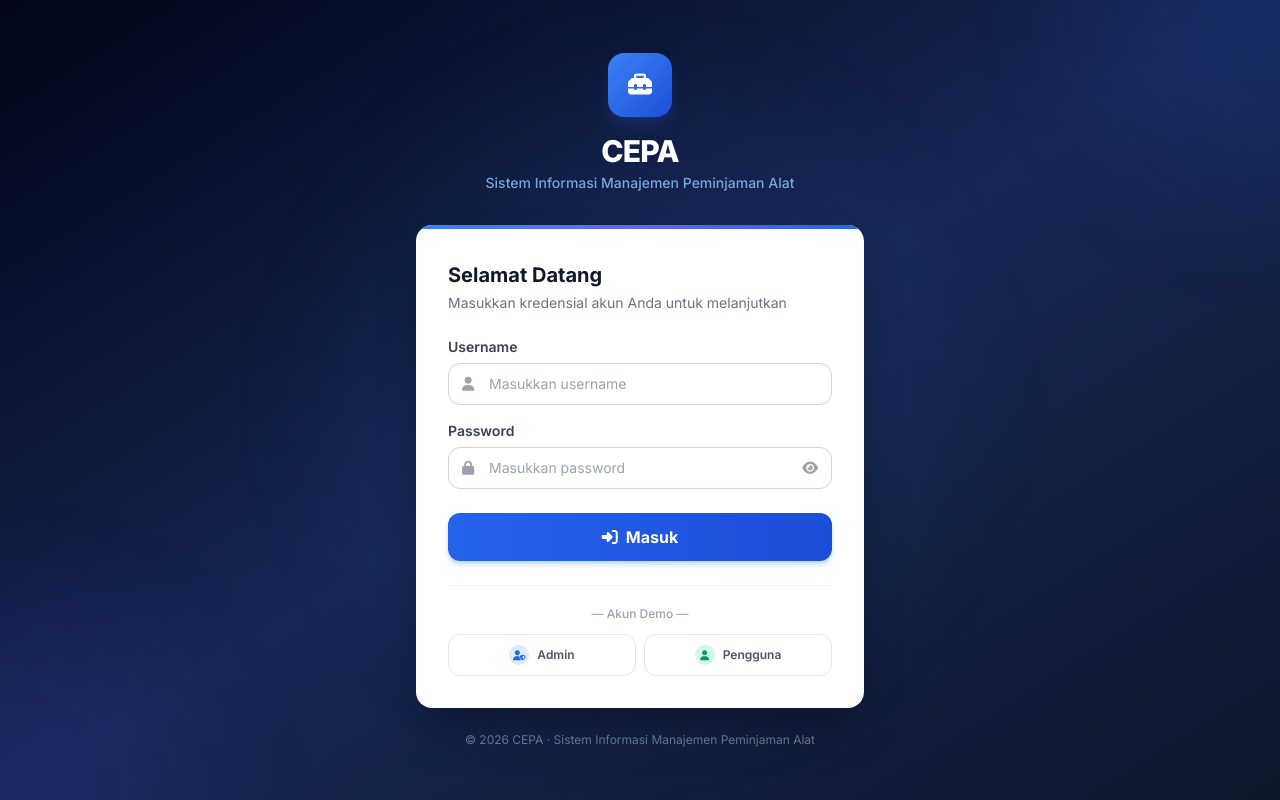
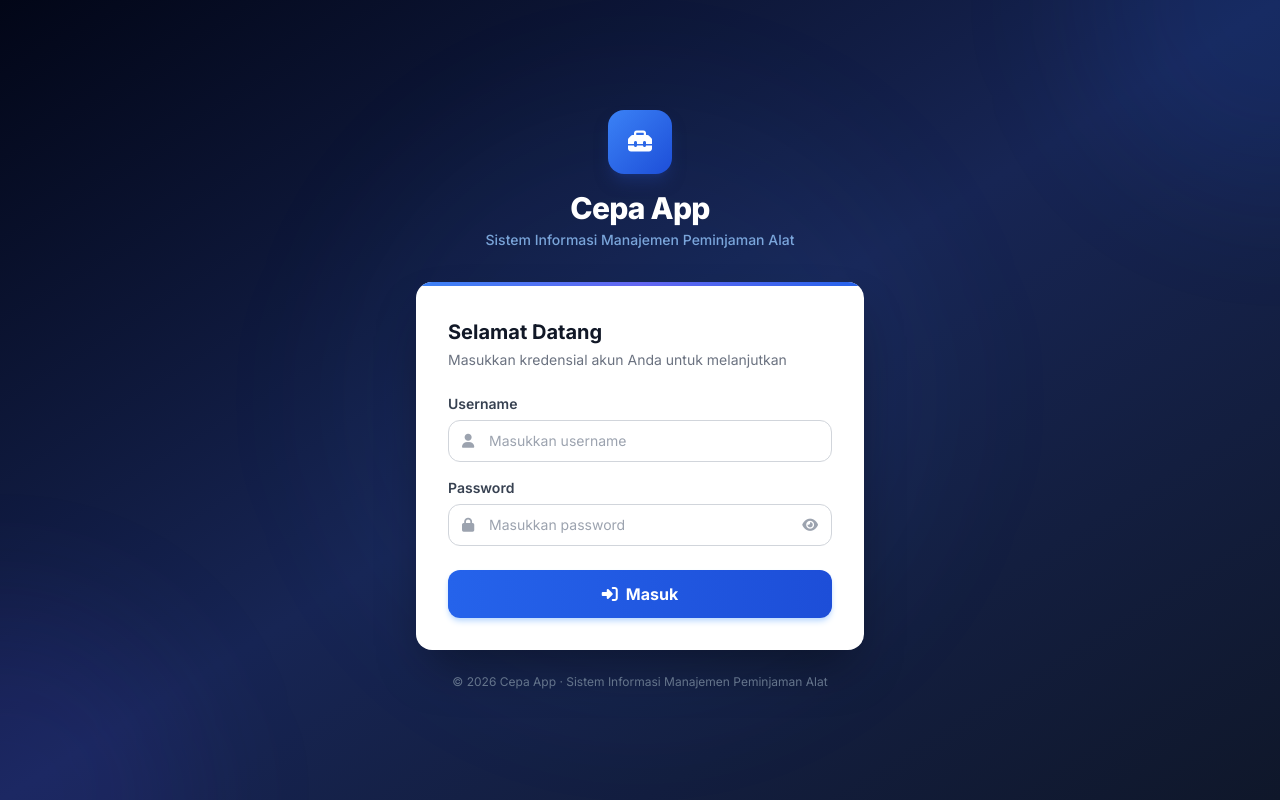
Before and after one commit to haipawahmi/cepa-app, a plain HTML site: page index.html in a window 1280 px wide. Drawn offline with nearby package versions, Linux system fonts and the light colour scheme; no server answers.

Commit message:
Update brand name from 'CEPA' to 'Cepa App'

```diff
--- a/index.html
+++ b/index.html
@@ -3,7 +3,7 @@
 <head>
   <meta charset="UTF-8">
   <meta name="viewport" content="width=device-width, initial-scale=1.0">
-  <title data-brand-title="Login">Login — CEPA</title>
+  <title data-brand-title="Login">Login — Cepa App</title>
   <script src="https://cdn.tailwindcss.com"></script>
   <link rel="stylesheet" href="https://cdnjs.cloudflare.com/ajax/libs/font-awesome/6.5.0/css/all.min.css">
   <link href="https://fonts.googleapis.com/css2?family=Inter:wght@300;400;500;600;700;800&display=swap" rel="stylesheet">
@@ -25,7 +25,7 @@
       <div class="inline-flex items-center justify-center w-16 h-16 rounded-2xl bg-gradient-to-br from-blue-500 to-blue-700 shadow-lg shadow-blue-900/50 mb-4">
         <span data-brand-logo class="text-white text-2xl"><i class="fas fa-toolbox"></i></span>
       </div>
-      <h1 data-brand-name class="text-3xl font-extrabold text-white tracking-tight">CEPA</h1>
+      <h1 data-brand-name class="text-3xl font-extrabold text-white tracking-tight">Cepa App</h1>
       <p data-brand-tagline class="text-blue-300/80 text-sm mt-1 font-medium">Sistem Informasi Manajemen Peminjaman Alat</p>
     </div>
 
@@ -79,29 +79,12 @@
             Masuk
           </button>
         </form>
-
-        <!-- Demo accounts -->
-        <div class="mt-6 pt-5 border-t border-gray-100">
-          <p class="text-xs text-center text-gray-400 mb-3 font-medium">— Akun Demo —</p>
-          <div class="grid grid-cols-2 gap-2">
-            <button type="button" onclick="fillDemo('admin','admin123')"
-              class="flex items-center justify-center gap-2 py-2.5 px-3 border border-gray-200 rounded-xl text-xs font-semibold text-gray-600 hover:border-blue-300 hover:bg-blue-50 hover:text-blue-700 transition">
-              <span class="w-5 h-5 rounded-full bg-blue-100 flex items-center justify-center"><i class="fas fa-user-shield text-blue-600 text-[10px]"></i></span>
-              Admin
-            </button>
-            <button type="button" onclick="fillDemo('budi.santoso','pegawai123')"
-              class="flex items-center justify-center gap-2 py-2.5 px-3 border border-gray-200 rounded-xl text-xs font-semibold text-gray-600 hover:border-emerald-300 hover:bg-emerald-50 hover:text-emerald-700 transition">
-              <span class="w-5 h-5 rounded-full bg-emerald-100 flex items-center justify-center"><i class="fas fa-user text-emerald-600 text-[10px]"></i></span>
-              Pengguna
-            </button>
-          </div>
-        </div>
       </div>
     </div>
 
     <!-- Footer -->
     <p class="text-center text-slate-500 text-xs mt-6">
-      <span data-brand-footer>© 2026 CEPA · Sistem Informasi Manajemen Peminjaman Alat</span>
+      <span data-brand-footer>© 2026 Cepa App · Sistem Informasi Manajemen Peminjaman Alat</span>
     </p>
   </div>
 
```
